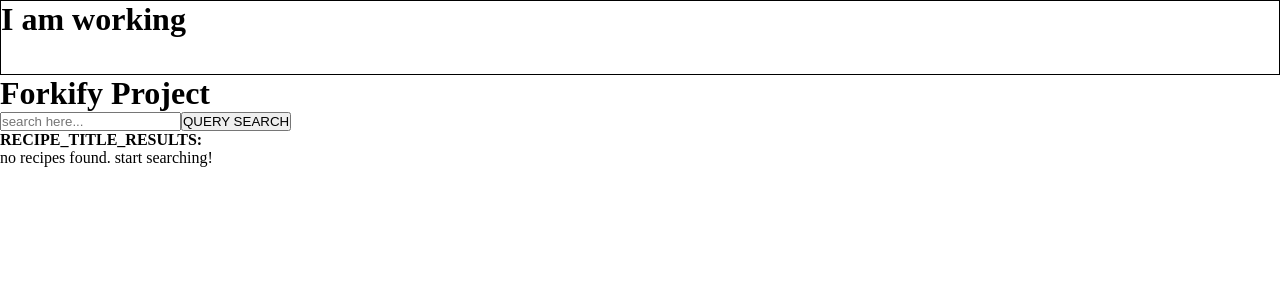
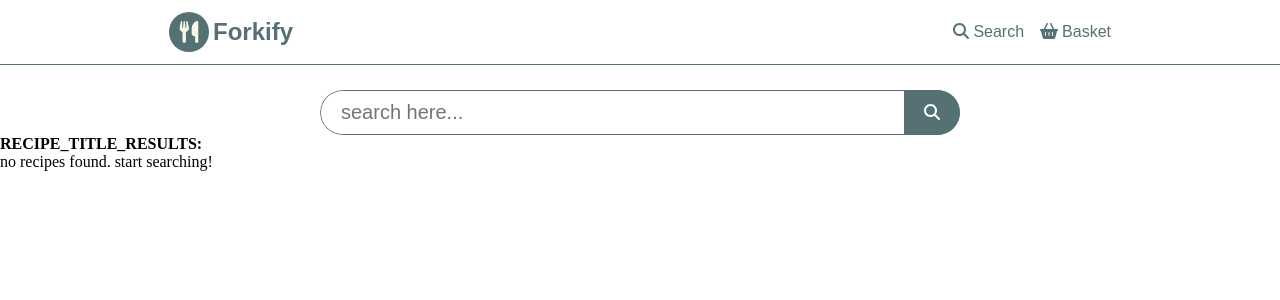
Before and after one commit to chaaals/project-forkify-v2, a React (Create React App) app: page / in a window 1280 px wide. Shown: the top 300 px of the page. Built offline with nearby package versions, Linux system fonts and the light colour scheme.

Commit message:
feat: styled navbar and working searchbar

```diff
--- a/package.json
+++ b/package.json
@@ -3,6 +3,10 @@
   "version": "0.1.0",
   "private": true,
   "dependencies": {
+    "@fortawesome/fontawesome-svg-core": "^6.1.2",
+    "@fortawesome/free-regular-svg-icons": "^6.1.2",
+    "@fortawesome/free-solid-svg-icons": "^6.1.2",
+    "@fortawesome/react-fontawesome": "^0.2.0",
     "@reduxjs/toolkit": "^1.8.3",
     "@testing-library/jest-dom": "^5.16.4",
     "@testing-library/react": "^13.3.0",
--- a/src/app/App.js
+++ b/src/app/App.js
@@ -6,7 +6,6 @@ function App() {
   return (
     <>
       <ForkifyNavBar />
-      <h1>Forkify Project</h1>
       <ForkifySearchBar />
     </>
   );
--- a/src/app/components/navbar.component.jsx
+++ b/src/app/components/navbar.component.jsx
@@ -1,16 +1,85 @@
 import React from "react";
 import styled from "styled-components";
 
-const Navbar = styled.div`
+// icons
+import { FontAwesomeIcon } from "@fortawesome/react-fontawesome";
+import {
+  faMagnifyingGlass,
+  faShoppingBasket,
+} from "@fortawesome/free-solid-svg-icons";
+
+// logo
+import ForkifyLogo from "../../assets/img/forkify.logo";
+
+const Navbar = styled.header`
+  display: grid;
+  place-items: center;
   width: 100%;
-  height: 75px;
-  border: 1px solid black;
+
+  border-bottom: 1px solid var(--primary-color);
+  padding: 0.75rem;
+`;
+
+const Nav = styled.div`
+  display: grid;
+  grid-template-columns: repeat(2, 1fr);
+  width: 75%;
+`;
+
+const NavbarLogo = styled.div`
+  display: flex;
+  align-items: center;
+  gap: 4px;
+`;
+
+const NavbarOptions = styled.div`
+  /* parent styles */
+  justify-self: end;
+
+  display: flex;
+  align-items: center;
+  gap: 16px;
+`;
+
+const NavTextLogo = styled.h2`
+  color: var(--primary-color);
+  font-family: "Raleway", sans-serif;
+  font-size: 1.5rem;
+`;
+
+const NavTextOption = styled.button`
+  display: flex;
+  gap: 4px;
+
+  font-family: "Raleway", sans-serif;
+  font-size: 1rem;
+
+  color: var(--primary-color);
+  background-color: white;
+
+  border: none;
+  cursor: pointer;
 `;
 
 const ForkifyNavBar = () => {
   return (
     <Navbar>
-      <h1>I am working</h1>
+      <Nav>
+        <NavbarLogo>
+          <ForkifyLogo />
+          <NavTextLogo>Forkify</NavTextLogo>
+        </NavbarLogo>
+        <NavbarOptions>
+          <NavTextOption>
+            <FontAwesomeIcon icon={faMagnifyingGlass} />
+            Search
+          </NavTextOption>
+          <NavTextOption>
+            <FontAwesomeIcon icon={faShoppingBasket} />
+            Basket
+          </NavTextOption>
+        </NavbarOptions>
+      </Nav>
     </Navbar>
   );
 };
--- /dev/null
+++ b/src/app/components/searchbar.component.jsx
@@ -0,0 +1,74 @@
+import React from "react";
+import styled from "styled-components";
+
+import { FontAwesomeIcon } from "@fortawesome/react-fontawesome";
+import { faMagnifyingGlass } from "@fortawesome/free-solid-svg-icons";
+
+const SearchBarContainer = styled.section`
+  display: flex;
+  align-items: center;
+  justify-content: center;
+
+  width: 100%;
+  margin-top: 25px;
+`;
+
+const SearchContainer = styled.div`
+  width: 50%;
+  position: relative;
+  overflow: hidden;
+
+  border-radius: 100px;
+`;
+
+const Search = styled.form`
+  display: flex;
+  width: 100%;
+`;
+
+const InputSearch = styled.input`
+  width: 100%;
+  font-size: 1.25rem;
+  padding: 0.5em 1em;
+
+  border-radius: 100px;
+  border: 1px solid var(--primary-color);
+`;
+
+const SubmitSearch = styled.button`
+  position: absolute;
+  top: 0;
+  right: 0;
+
+  font-size: 1rem;
+  padding: 0.85em 1.25em;
+
+  color: #fff;
+  background-color: var(--primary-color);
+
+  cursor: pointer;
+  border: none;
+`;
+
+const SearchBar = ({ onSubmit, onChange, onClick, value }) => {
+  return (
+    <SearchBarContainer>
+      <SearchContainer>
+        <Search onSubmit={onSubmit}>
+          <InputSearch
+            name="query"
+            type="text"
+            placeholder="search here..."
+            onChange={onChange}
+            value={value}
+          />
+          <SubmitSearch type="submit" onClick={onClick}>
+            <FontAwesomeIcon icon={faMagnifyingGlass} />
+          </SubmitSearch>
+        </Search>
+      </SearchContainer>
+    </SearchBarContainer>
+  );
+};
+
+export default SearchBar;
--- a/src/app/features/search-recipes/searchedFoodRecipes.component.jsx
+++ b/src/app/features/search-recipes/searchedFoodRecipes.component.jsx
@@ -1,6 +1,8 @@
 import React, { useState } from "react";
 import { useSelector, useDispatch } from "react-redux";
 import { searchRecipes, queryRecipe } from "./searchedRecipes.slice";
+
+import SearchBar from "../../components/searchbar.component";
 
 const ForkifySearchBar = () => {
   const [query, setQuery] = useState("");
@@ -19,18 +21,12 @@ const ForkifySearchBar = () => {
 
   return (
     <>
-      <form onSubmit={handleSubmitQuery}>
-        <input
-          name="query"
-          type="text"
-          placeholder="search here..."
-          onChange={handleInputQuery}
-          value={query}
-        />
-        <button type="submit" onClick={handleSubmitQuery}>
-          QUERY SEARCH
-        </button>
-      </form>
+      <SearchBar
+        onSubmit={handleSubmitQuery}
+        onChange={handleInputQuery}
+        onClick={handleSubmitQuery}
+        value={query}
+      />
       <div>
         <h4>RECIPE_TITLE_RESULTS:</h4>{" "}
         {searchedRecipes.length !== 0 ? (
--- a/src/assets/img/forkify.logo.jsx
+++ b/src/assets/img/forkify.logo.jsx
@@ -3,8 +3,8 @@ import React from "react";
 const ForkifyLogo = () => {
   return (
     <svg
-      width="80"
-      height="80"
+      width="40"
+      height="40"
       viewBox="0 0 80 80"
       fill="none"
       xmlns="http://www.w3.org/2000/svg"
--- a/src/assets/styles/globalStyles.js
+++ b/src/assets/styles/globalStyles.js
@@ -1,7 +1,11 @@
 import { createGlobalStyle } from "styled-components";
 
 export const GlobalStyles = createGlobalStyle`
+    @import url('https://fonts.googleapis.com/css2?family=Raleway:wght@700&family=Roboto&display=swap');
+
     *,*::after,*::before{
+        --primary-color: #557174;
+        --secondary-color: #9DAD7F;
         margin: 0;
         padding: 0;
         box-sizing: border-box;
```
Also changed, not shown: 1 other file (tests, documents, lock files or other folders).
